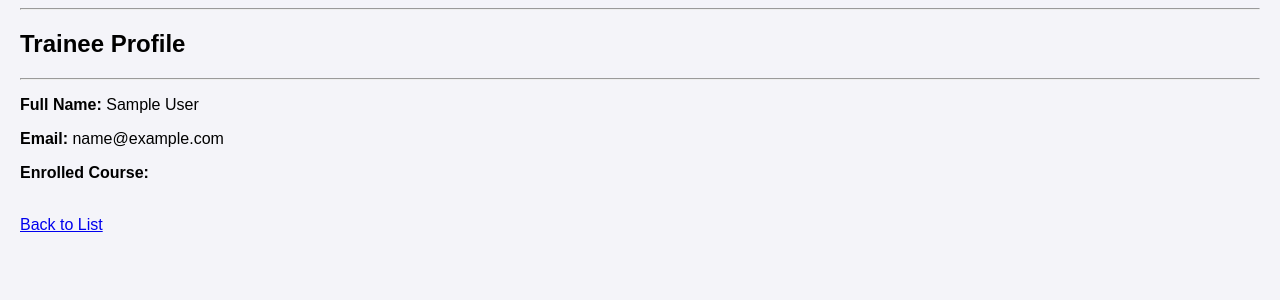
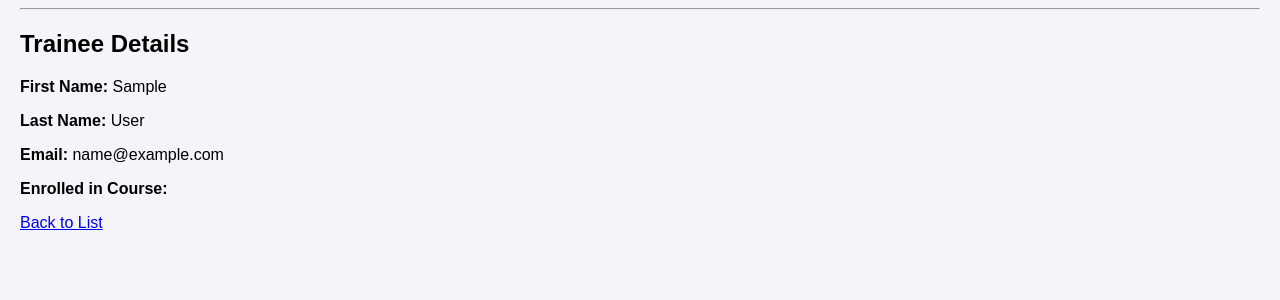
Before and after one commit to MariamAsall/djangolab1, a Django app: page /trainee/details/1/ in a window 1280 px wide. Shown: the part 38-338 px from the top of the page. Run offline with Django 4.2, Linux system fonts and the light colour scheme; data comes from the database, SQL or seed files in the repository; tables that the repository leaves empty hold one stand-in row (values such as "Sample post").

Commit message:
Add: Trainee details template for 'Get by ID' functionality

```diff
--- a/ITIan/templates/trainee/details.html
+++ b/ITIan/templates/trainee/details.html
@@ -1,10 +1,9 @@
 {% extends 'base.html' %}
 {% block content %}
-    <h2>Trainee Profile</h2>
-    <hr>
-    <p><strong>Full Name:</strong> {{ trainee.first_name }} {{ trainee.last_name }}</p>
+    <h2>Trainee Details</h2>
+    <p><strong>First Name:</strong> {{ trainee.first_name }}</p>
+    <p><strong>Last Name:</strong> {{ trainee.last_name }}</p>
     <p><strong>Email:</strong> {{ trainee.email }}</p>
-    <p><strong>Enrolled Course:</strong> {{ trainee.course.name }}</p>
-    <br>
+    <p><strong>Enrolled in Course:</strong> {{ trainee.course.name }}</p>
     <a href="{% url 'traineelist' %}">Back to List</a>
 {% endblock %}
```
